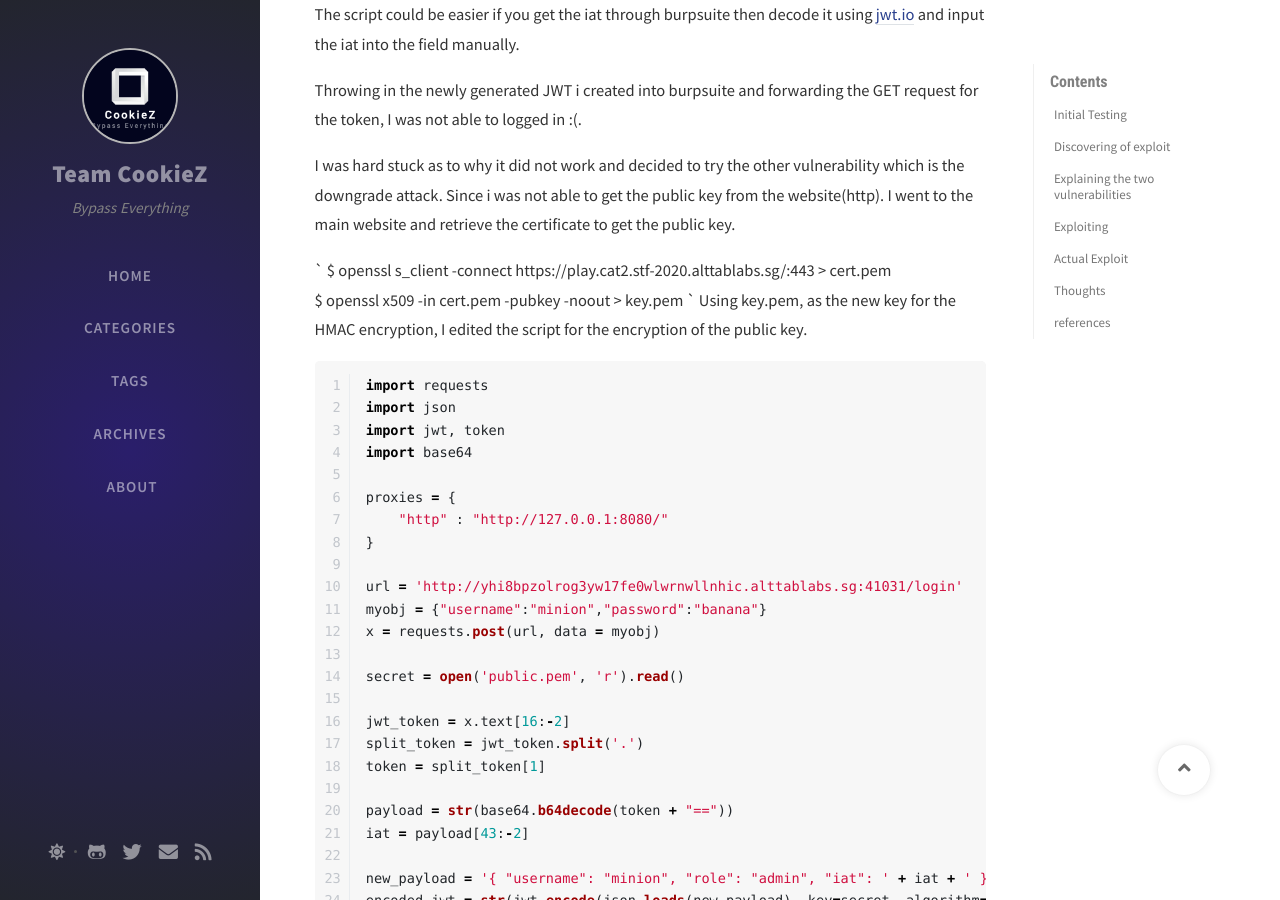
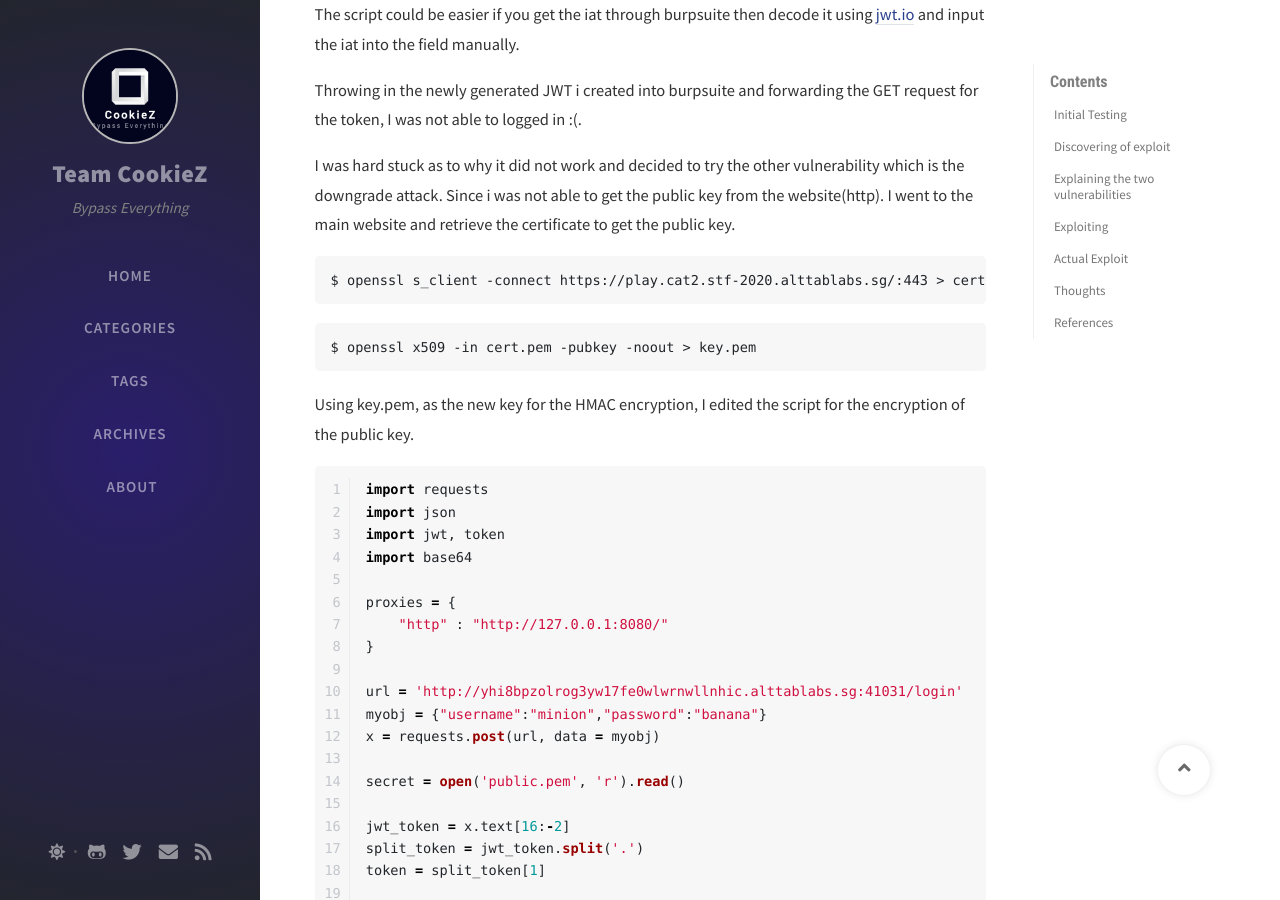
Before and after one commit to TeamCookieZ/TeamCookieZ.github.io, a Jekyll site: the page built from _posts/2020-12-08-STF-Unlock-Me.md, in a window 1280 px wide and 900 px high, scrolled down 3734 px. Built offline with Jekyll 4.4.1, drawn with Linux system fonts in a browser that asks for light colours; nearby versions of some CDN libraries; comment, search, counter and statistics services are not loaded.

````diff
--- a/_posts/2020-12-08-STF-Unlock-Me.md
+++ b/_posts/2020-12-08-STF-Unlock-Me.md
@@ -134,10 +134,12 @@ Throwing in the newly generated JWT i created into burpsuite and forwarding the
 I was hard stuck as to why it did not work and decided to try the other vulnerability which is the downgrade attack. Since i was not able to get the public key from the website(http).
 I went to the main website and retrieve the certificate to get the public key.
 
-`
+```
 $ openssl s_client -connect https://play.cat2.stf-2020.alttablabs.sg/:443 > cert.pem
+```
+```
 $ openssl x509 -in cert.pem -pubkey -noout > key.pem
-`
+```
 Using key.pem, as the new key for the HMAC encryption, I edited the script for the encryption of the public key.
 
 ```py
@@ -253,7 +255,7 @@ print(new_request.text)
 
 This challenge was pretty easy but due to me not seeing the source code properly it took me so longgggg to fix my problem.
 
-# references
+# References
 
 [JWT attack walk through (nccgroup)](https://www.nccgroup.com/sg/about-us/newsroom-and-events/blogs/2019/january/jwt-attack-walk-through/)
 [critical vulnerabilities in JWT libraries (Auth0)](https://auth0.com/blog/critical-vulnerabilities-in-json-web-token-libraries/)
````
